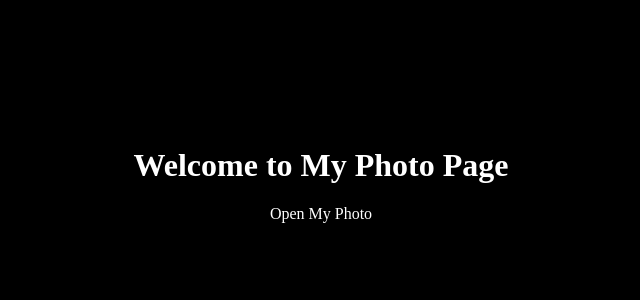
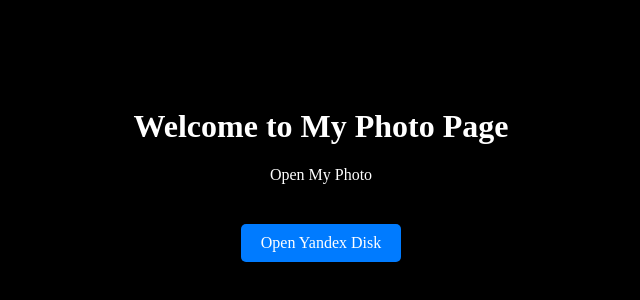
Before and after one commit to del0voy/delovoy.github.io, a plain HTML site: page index.html in a window 1280 px wide. Shown: the part 226-526 px from the top of the page, without its empty margins (319-959 px from the left). Drawn offline with Linux system fonts and the light colour scheme.

Commit message:
Update index.html

```diff
--- a/index.html
+++ b/index.html
@@ -25,6 +25,20 @@
             color: white;
             text-decoration: none;
         }
+        .button {
+            display: inline-block;
+            margin-top: 20px;
+            padding: 10px 20px;
+            color: white;
+            background-color: #007bff;
+            border: none;
+            border-radius: 5px;
+            text-decoration: none;
+            font-size: 16px;
+        }
+        .button:hover {
+            background-color: #0056b3;
+        }
     </style>
 </head>
 <body>
@@ -33,6 +47,9 @@
         <div class="link-section">
             <a href="logo.png">Open My Photo</a>
         </div>
+        <div class="link-section">
+            <a href="https://disk.yandex.ru/client/disk?idApp=client&dialog=slider&idDialog=%2Fdisk%2Fresource_pack.zip" class="button">Open Yandex Disk</a>
+        </div>
     </div>
 </body>
 </html>
```
